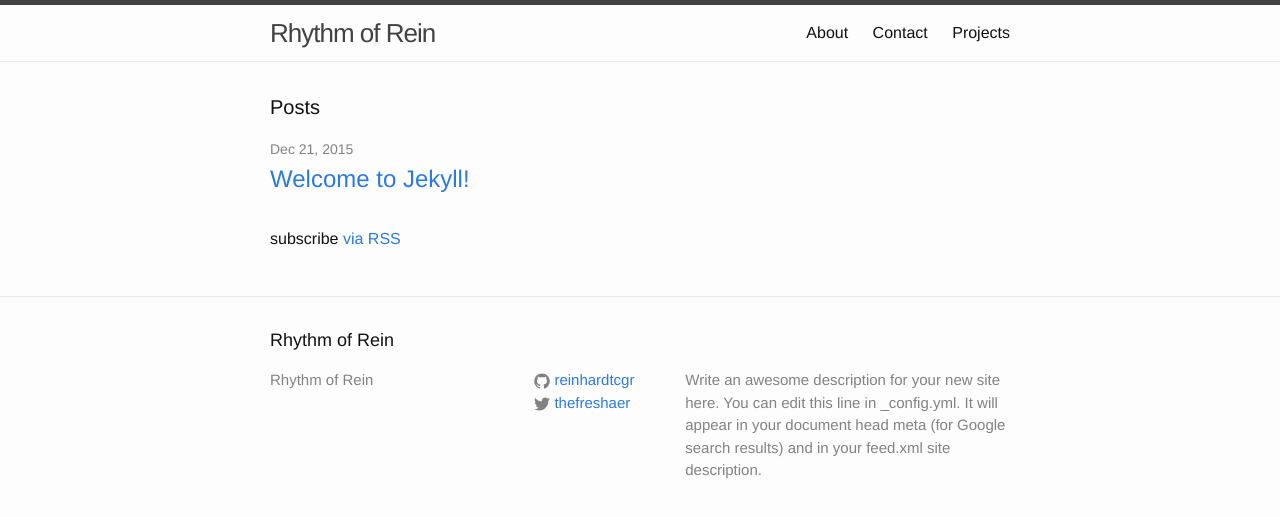
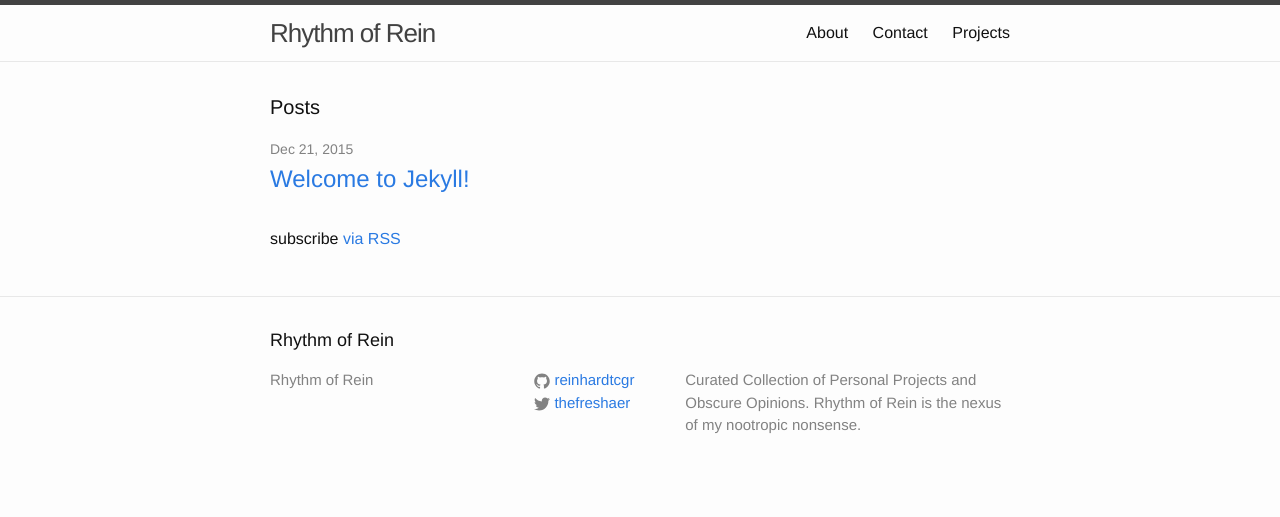
Before and after one commit to reinhardt021/reinhardt021.github.io, a Jekyll site: the page built from index.html, in a window 1280 px wide. Shown: the top 517 px of the page. Built offline with Jekyll 4.4.1, drawn with Linux system fonts in a browser that asks for light colours.

Commit message:
Updated the website description

```diff
--- a/_config.yml
+++ b/_config.yml
@@ -9,9 +9,8 @@
 title: Rhythm of Rein
 email: # nothing
 description: > # this means to ignore newlines until "baseurl:"
-  Write an awesome description for your new site here. You can edit this
-  line in _config.yml. It will appear in your document head meta (for
-  Google search results) and in your feed.xml site description.
+  Curated Collection of Personal Projects and Obscure Opinions.
+  Rhythm of Rein is the nexus of my nootropic nonsense.
 baseurl: "" # the subpath of your site, e.g. /blog
 url: "http://reinhardtcgr.github.io/" # the base hostname & protocol for your site
 twitter_username: thefreshaer
```
